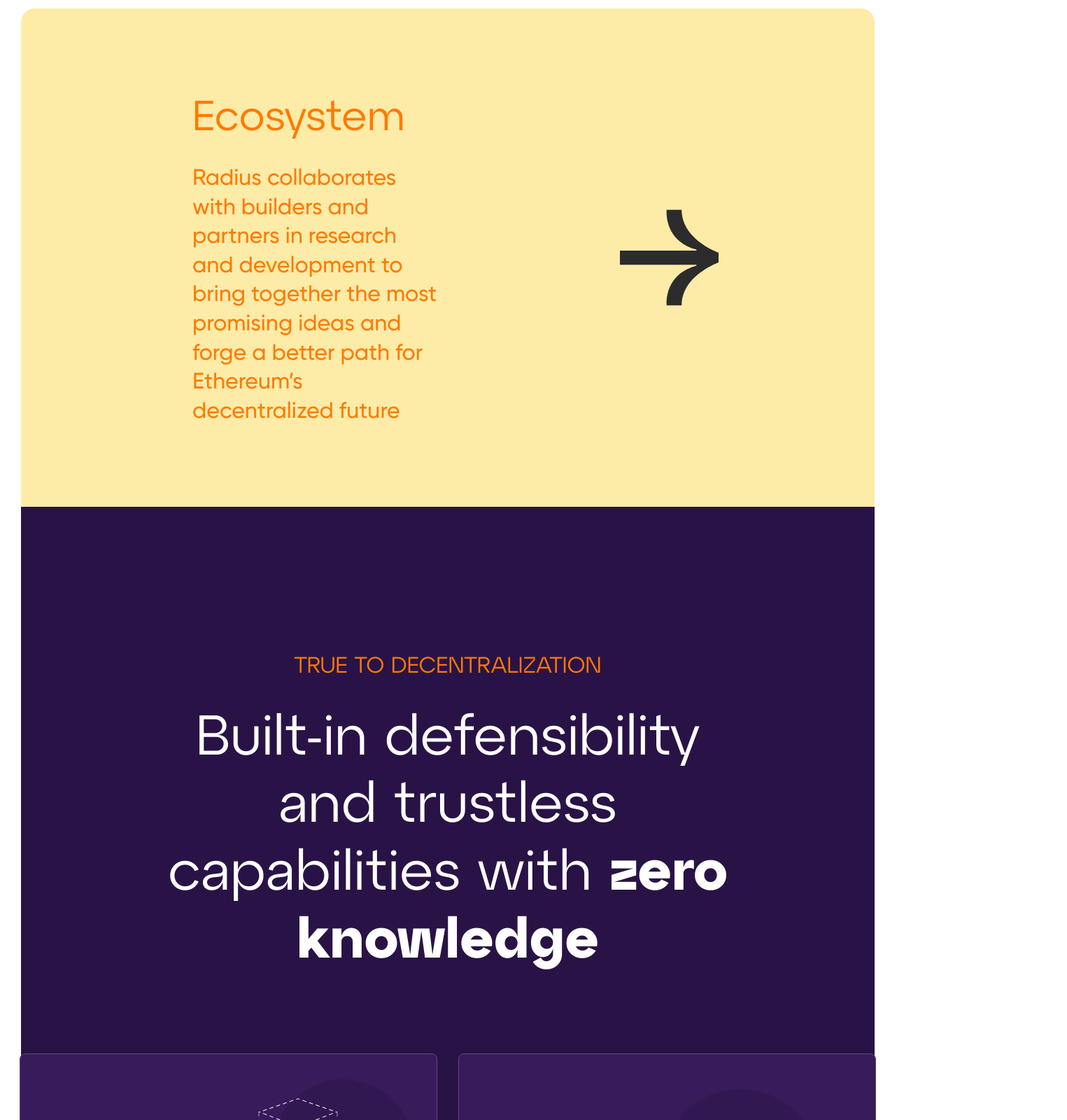
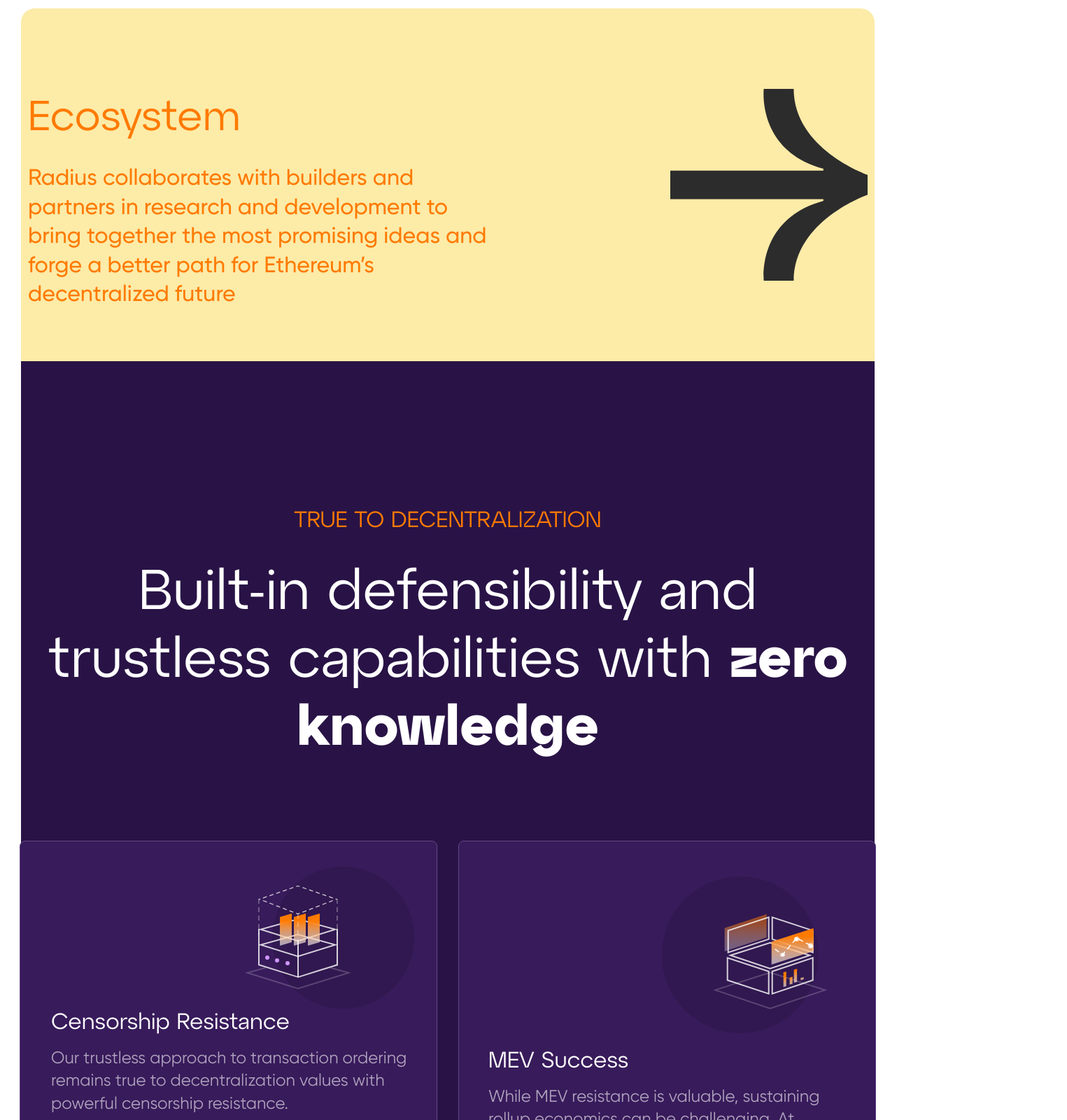
Before and after one commit to radiusxyz/radius-web, a React (Vite) app: page / in a window 1280 px wide. Shown: the part 1020-2620 px from the top of the page at 70% size, 1525 px wide, since content can reach past the window. Built offline with nearby package versions, Linux system fonts and the light colour scheme; a web font is replaced by a local one.

Commit message:
wrap with content container of 1400px max

```diff
--- a/src/components/InvestorsSection.tsx
+++ b/src/components/InvestorsSection.tsx
@@ -9,12 +9,18 @@
 
 const MainContainer = styled.div`
   display: flex;
-  gap: 98px;
-  align-items: center;
   width: 100%;
   padding: 180px 10px;
   background: #000;
   justify-content: center;
+`;
+
+const Content = styled.div`
+  display: flex;
+  max-width: 1400px;
+  gap: 98px;
+  align-items: center;
+  width: 100%;
 `;
 
 const Title = styled.p`
@@ -48,6 +54,7 @@
 const InvestorsSection = () => {
   return (
     <MainContainer>
+      <Content>
         <Title>Investors</Title>
         <Logos>
           <LeftGrad>
@@ -61,6 +68,7 @@
             <img src={grad_right} />
           </RightGrad>
         </Logos>
+      </Content>
     </MainContainer>
   );
 };
--- a/src/components/WhiteSection.tsx
+++ b/src/components/WhiteSection.tsx
@@ -23,12 +23,19 @@
   margin-bottom: 24px;
 `;
 
+const EcoContent = styled.div`
+  display: flex;
+  width: 100%;
+  max-width: 1400px;
+  justify-content: space-between;
+`;
+
 const EcoWrapper = styled.div`
-  width: auto;
-  padding: 115px 223px 115px 245px;
+  display: flex;
+  width: 100%;
+  padding: 115px 10px;
   background: #fdeba8;
-  display: flex;
-  justify-content: space-between;
+  justify-content: center;
   border-radius: 20px 20px 0px 0px;
 `;
 const Eco = styled.div`
@@ -66,10 +73,18 @@
 const PurpleWrapper = styled.div`
   display: flex;
   background: #291346;
+  width: 100%;
+  padding: 208px 10px;
+  justify-content: center;
+`;
+
+const PurpleContent = styled.div`
+  display: flex;
+  max-width: 1400px;
+  width: 100%;
   flex-direction: column;
   align-items: center;
   width: 100%;
-  padding: 208px 171px 203px 171px;
 `;
 
 const TrueToDec = styled.p`
@@ -136,6 +151,7 @@
     <Container>
       <Img src={lab} alt='lab' />
       <EcoWrapper>
+        <EcoContent>
           <Eco>
             <Title>Ecosystem</Title>
             <Details>
@@ -145,15 +161,19 @@
             </Details>
           </Eco>
           <Arrow src={arrow} alt='arrow_right' />
+        </EcoContent>
       </EcoWrapper>
       <PurpleWrapper>
+        <PurpleContent>
           <TrueToDec>TRUE TO DECENTRALIZATION</TrueToDec>
           <BuiltIn>
             Built-in defensibility and trustless capabilities with{' '}
             <strong>zero knowledge</strong>
           </BuiltIn>
           <PurpleCards cards={cards} />
+        </PurpleContent>
       </PurpleWrapper>
+
       <BeyondSection />
     </Container>
   );
```
Lines whose indentation alone changed are shown as unchanged.
